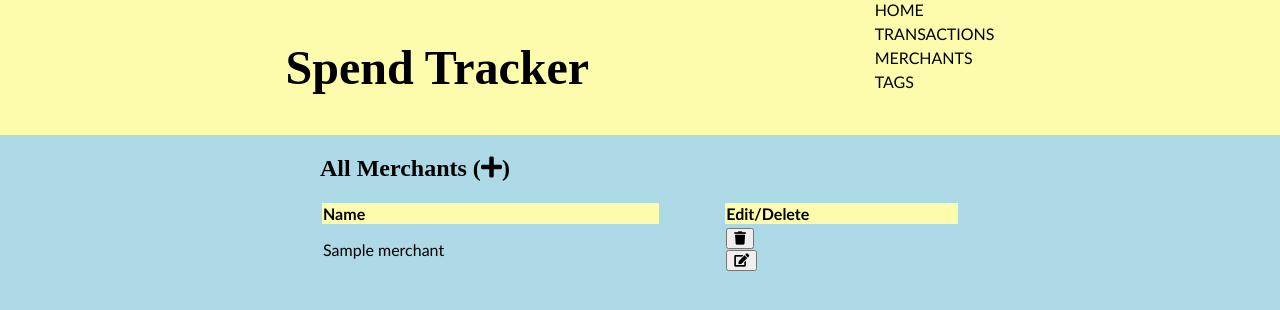
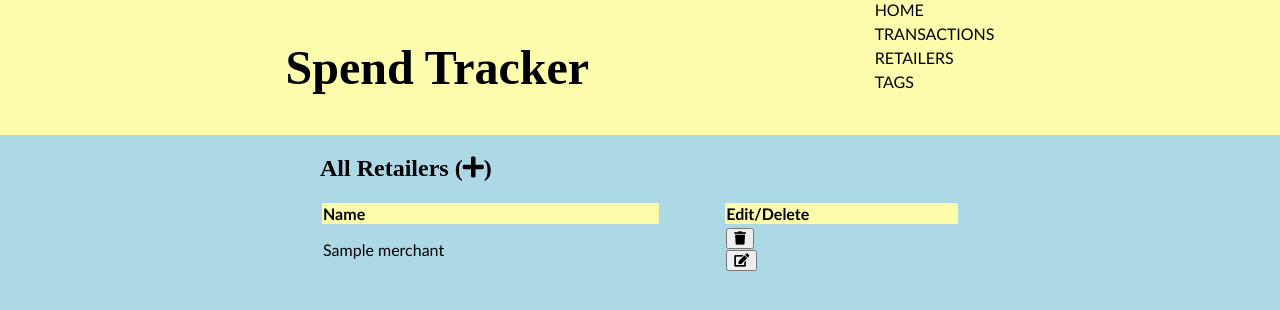
Before and after one commit to lushpurr/project1_spend_tracker, a Flask app: page /merchants in a window 1280 px wide. Shown: the top 310 px of the page. Run offline with Flask 2, Linux system fonts and the light colour scheme; a database or web service that is not in the repository returns one stand-in record (values such as "Sample title"); some libraries are stand-ins or nearby versions.

Commit message:
changed 'merchants' to 'retailer'

```diff
--- a/templates/base.html
+++ b/templates/base.html
@@ -22,7 +22,7 @@
                 <ul>
                     <li><a href="/">Home</a></li>
                     <li><a href="/transactions">Transactions</a></li>
-                    <li><a href="/merchants">Merchants</a></li>
+                    <li><a href="/merchants">Retailers</a></li>
                     <li><a href="/tags">Tags</a></li>
                 </ul>
             </nav>
--- a/templates/merchants/index.html
+++ b/templates/merchants/index.html
@@ -1,6 +1,6 @@
 {% extends 'base.html'%}
 {% block content %}
-<h2>All Merchants (<a href="/merchants/new"><i class="fa fa-plus" aria-hidden="true" title="add new merchant"></i></a>)</h2></th>
+<h2>All Retailers (<a href="/merchants/new"><i class="fa fa-plus" aria-hidden="true" title="add new merchant"></i></a>)</h2></th>
 
 <table>
     <tr>
```
